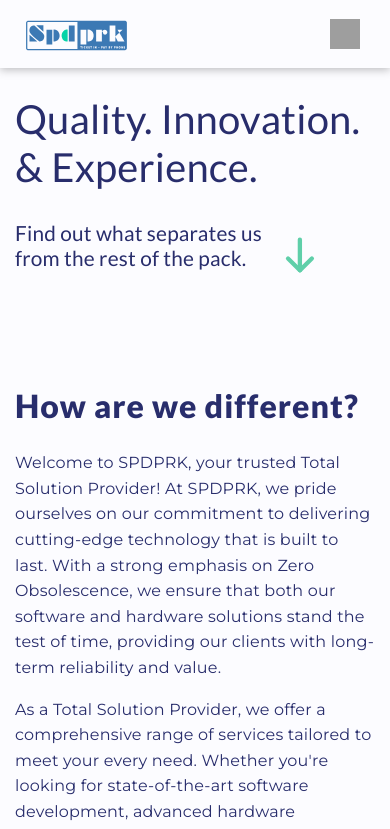
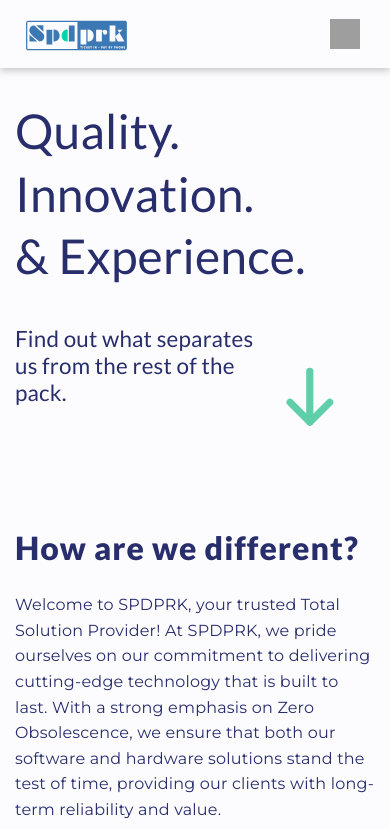
Before and after one commit to justinshane13/aether, a Next.js app: page /about in a window 390 px wide. Shown: the top 829 px of the page. Built offline with nearby package versions, Linux system fonts and the light colour scheme; grey boxes are pictures that could not be loaded.

Commit message:
reformat About page header on mobile

```diff
--- a/styles/About.module.css
+++ b/styles/About.module.css
@@ -333,18 +333,19 @@
     }
 
     .aboutSection0 > h1 {
-        font-size: 2.5em;
-        max-width: 350px;
+        font-size: 3em;
+        line-height: 1.3em;
     }
 
     .aboutSection0 > div > p {
-        font-size: 1.3em;
+        font-size: 1.4em;
         max-width: 250px;
         margin-right: 20px;
     }
 
     .greenArrow {
-        width: 30px;
+        width: 50px;
+        margin-top: 40px;
     }
 
     .aboutSection1 {
@@ -404,6 +405,7 @@
 
     .aboutSection3 > div > p {
         font-size: 1em;
+        padding: 0;
     }
 
     .aboutSection4 {
```
